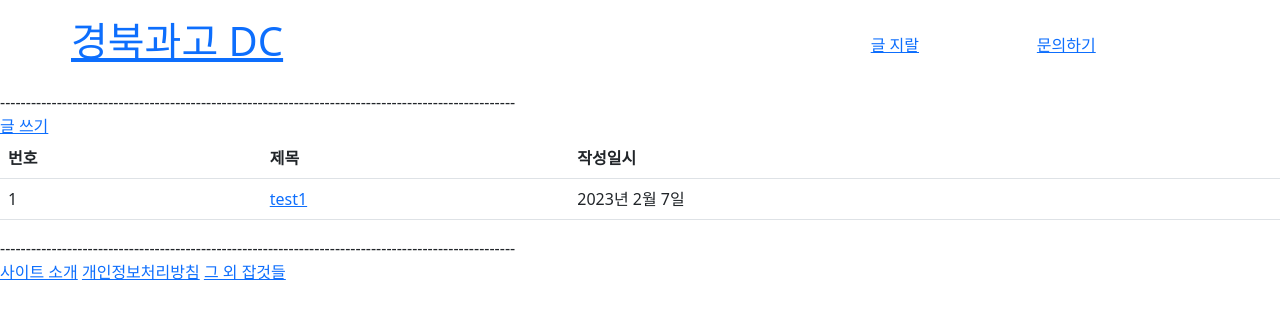
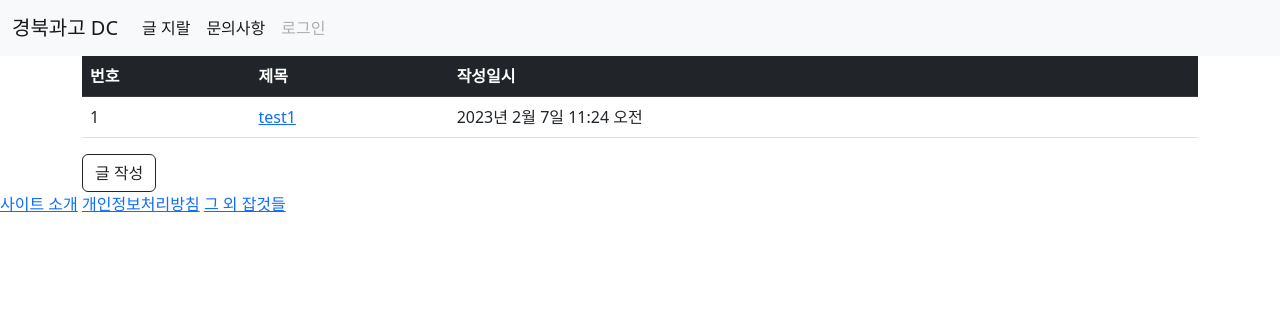
Before and after one commit to minjunasdf/website, a Django app: page /textpage/ in a window 1280 px wide. Shown: the top 319 px of the page. Run offline with Django 4.2, Linux system fonts and the light colour scheme; data comes from the database, SQL or seed files in the repository; some libraries are stand-ins or nearby versions.

Commit message:
사이트 환경 수정

```diff
--- a/config/settings.py
+++ b/config/settings.py
@@ -117,6 +117,9 @@ USE_TZ = True
 # https://docs.djangoproject.com/en/4.1/howto/static-files/
 
 STATIC_URL = "static/"
+STATICFILES_DIRS = [
+    BASE_DIR / 'static'
+]
 
 # Default primary key field type
 # https://docs.djangoproject.com/en/4.1/ref/settings/#default-auto-field
--- a/mainpage/urls.py
+++ b/mainpage/urls.py
@@ -4,5 +4,5 @@ from . import views
 app_name = 'mainpage'
 
 urlpatterns = [
-    path('', views.index),
+    path('', views.index, name='index'),
 ]
--- a/templates/text_base.html
+++ b/templates/text_base.html
@@ -12,24 +12,34 @@
 
   <body>
     <header>
-      <nav>
-        <table class="container my-3">
-          <tr>
-            <td><a href="https://kbsc-dc.run.goorm.app" id="logo"><h1>경북과고 DC</h1></a></td>
-            <td style="color : white">ttttttttttt</td>
-            <td><a href="https://kbsc-dc.run.goorm.app/textpage">글 지랄</a></td>
-            <td style="color : white">t</td>
-            <td><a href="https://kbsc-dc.run.goorm.app/qna">문의하기</a></td>
-          </tr>
-        </table>
+      <nav class="navbar navbar-expand-lg bg-light">
+        <div class="container-fluid">
+          <a class="navbar-brand" href="{% url 'mainpage:index' %}">경북과고 DC</a>
+          <button class="navbar-toggler" type="button" data-bs-toggle="collapse" data-bs-target="#navbarSupportedContent" aria-controls="navbarSupportedContent" aria-expanded="false" aria-label="Toggle navigation">
+            <span class="navbar-toggler-icon"></span>
+          </button>
+          <div class="collapse navbar-collapse" id="navbarSupportedContent">
+            <ul class="navbar-nav me-auto mb-2 mb-lg-0">
+              <li class="nav-item">
+                <a class="nav-link active" aria-current="page" href="{% url 'textpage:index' %}">글 지랄</a>
+              </li>
+              <li class="nav-item">
+                <a class="nav-link active" aria-current="page" href="{% url 'qna:index' %}">문의사항</a>
+              </li>
+              <li class="nav-item">
+                <a class="nav-link disabled">로그인</a>
+              </li>
+            </ul>
+          </div>
+        </div>
       </nav>
     </header>
 
     <main>
-      ----------------------------------------------------------------------------------------------------
-      {% block content %}
-      {% endblock %}
-      ----------------------------------------------------------------------------------------------------
+      <div class="container">
+        {% block content %}
+        {% endblock %}
+      </div>
     </main>
 
     <footer>
--- a/templates/textpage/textpage_list.html
+++ b/templates/textpage/textpage_list.html
@@ -1,12 +1,9 @@
 {% extends 'text_base.html' %}
 {% block content %}
   <div>
-    <tr>
-        <a href="{% url 'textpage:text_create' %}">글 쓰기</a>
-    </tr>
     <table class="table">
         <thead>
-        <tr>
+        <tr class="table-dark">
             <th>번호</th>
             <th>제목</th>
             <th>작성일시</th>
@@ -18,12 +15,12 @@
         <tr>
             <td>{{ forloop.revcounter }}</td>
             <td>
-                <a href="{% url 'textpage:detail' question.id %}">{{ question.subject }}</a>
+                <a href="{% url 'textpage:detail' question.id %}">
+                    {{ question.subject }}
+                </a>
             </td>
             <td>
-                {{ question.create_date.year }}년
-                {{ question.create_date.month }}월
-                {{ question.create_date.day }}일
+                {{ question.create_date }}
             </td>
         </tr>
         {% endfor %}
@@ -34,5 +31,6 @@
         {% endif %}
         </tbody>
     </table>
+    <a class="btn btn-outline-dark" href="{% url 'textpage:text_create' %}" role="button">글 작성</a>
   </div>
 {% endblock %}
```
Also changed, not shown: templates/qna/qna_list.html (+2 -5 lines).
